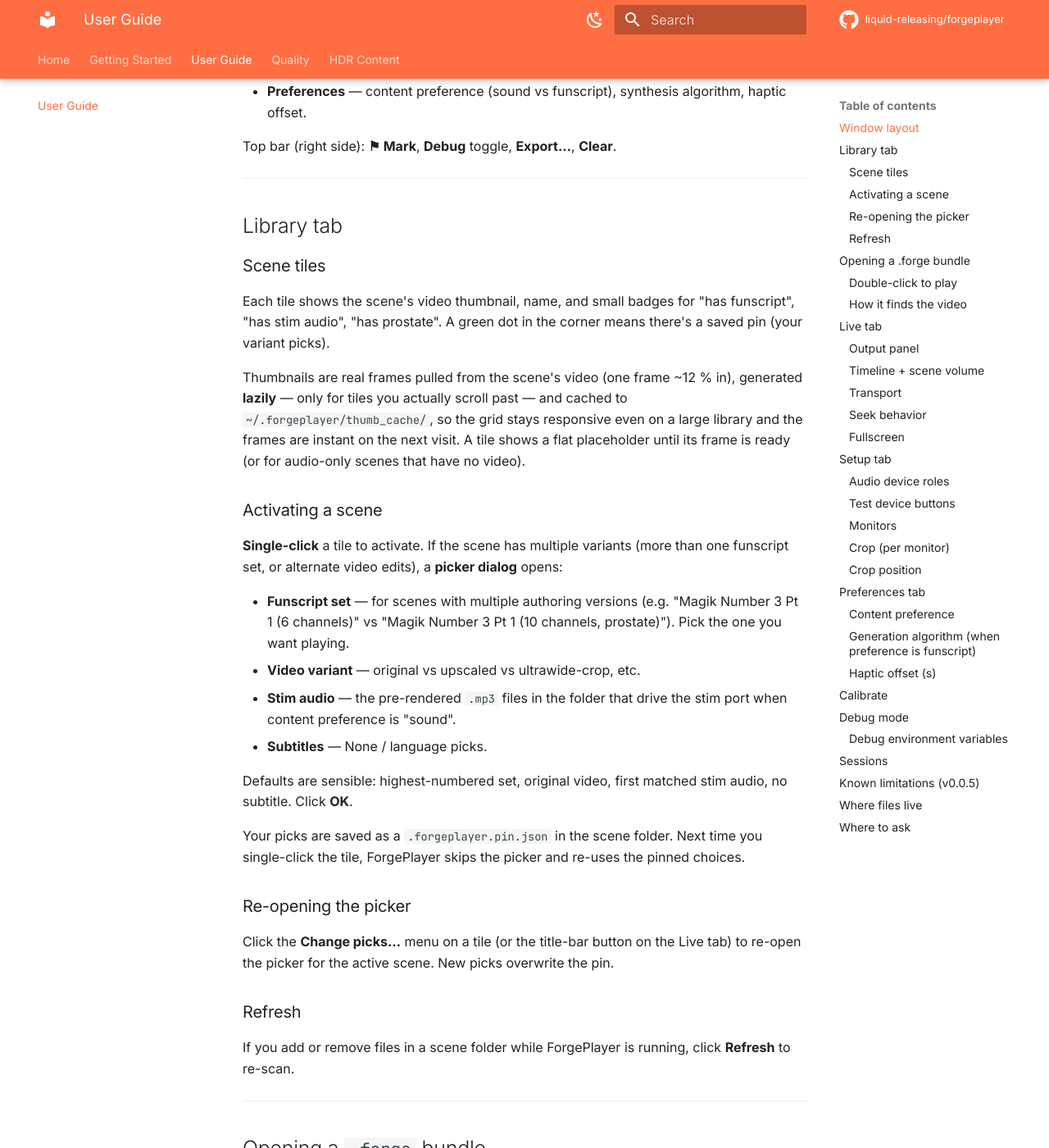
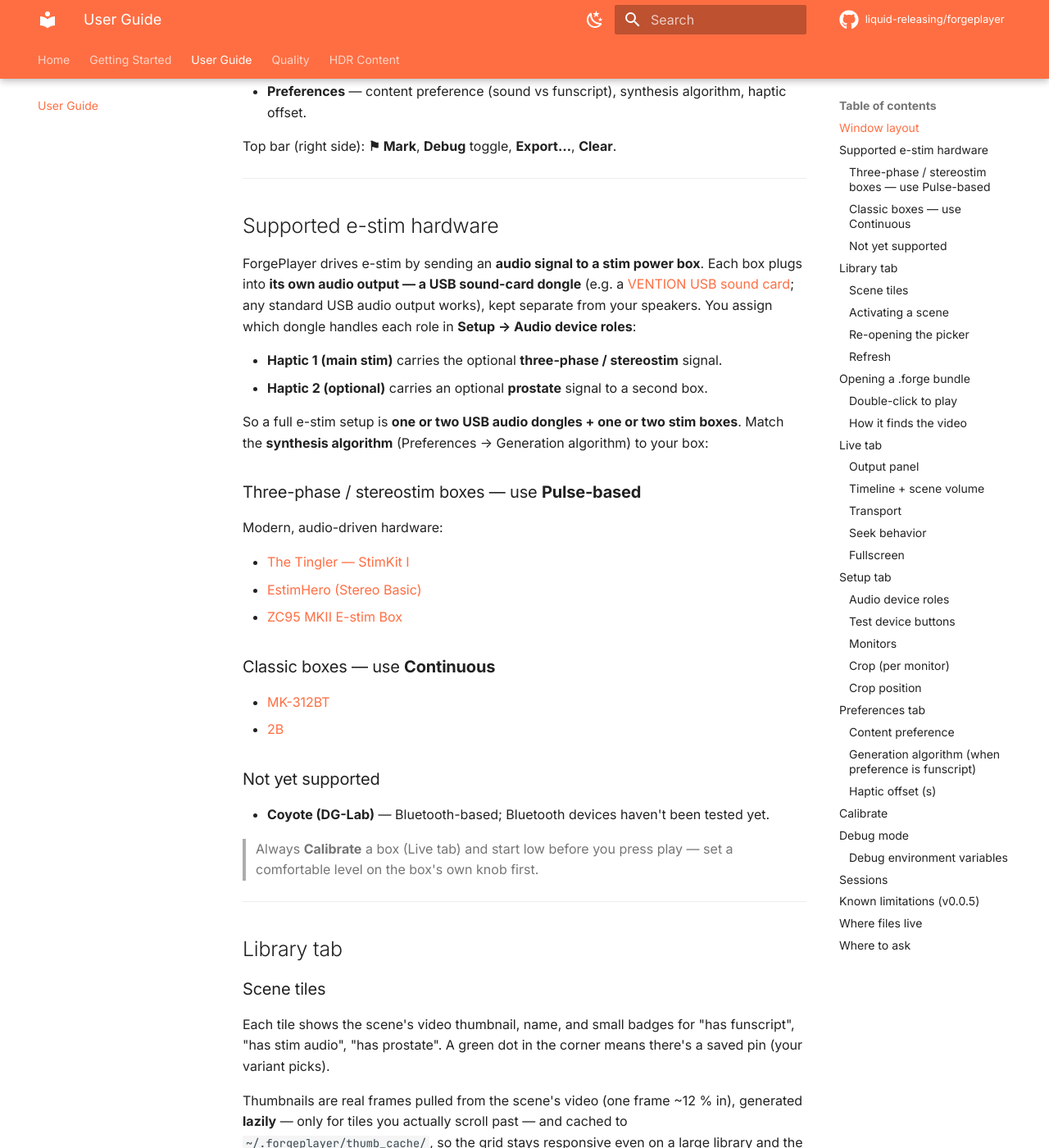
Before and after one commit to liquid-releasing/forgeplayer, an MkDocs documentation site: the page built from docs/user-guide.md, in a window 1280 px wide and 1400 px high, scrolled down 524 px. Shown: the whole window at 82% size. Built offline with MkDocs 1.6.1 and Material for MkDocs 9.7.7, drawn with Linux system fonts in a browser that asks for light colours; comment, search, counter and statistics services are not loaded.

Commit message:
docs: supported e-stim hardware (boxes + dongle routing)
Add a hardware-compatibility section to README and the user guide:
- How it connects: each stim box on its own USB audio dongle; Haptic 1 =
  three-phase/stereostim, Haptic 2 = optional prostate.
- Three-phase/stereostim (use Pulse): Tingler StimKit I, EstimHero, ZC95 MKII.
- Classic (use Continuous): MK-312BT, 2B.
- Not yet supported: Coyote (Bluetooth, untested).

Co-Authored-By: Claude Opus 4.8 (1M context) <noreply@anthropic.com>

```diff
--- a/docs/user-guide.md
+++ b/docs/user-guide.md
@@ -20,6 +20,46 @@ The main control window has four tabs across the top:
   algorithm, haptic offset.
 
 Top bar (right side): **⚑ Mark**, **Debug** toggle, **Export…**, **Clear**.
+
+---
+
+## Supported e-stim hardware
+
+ForgePlayer drives e-stim by sending an **audio signal to a stim power box**.
+Each box plugs into **its own audio output — a USB sound-card dongle**
+(e.g. a [VENTION USB sound card](https://www.amazon.com/dp/B08LGPKFN5); any
+standard USB audio output works), kept separate from your speakers. You assign
+which dongle handles each role in **Setup → Audio device roles**:
+
+- **Haptic 1 (main stim)** carries the optional **three-phase / stereostim**
+  signal.
+- **Haptic 2 (optional)** carries an optional **prostate** signal to a second
+  box.
+
+So a full e-stim setup is **one or two USB audio dongles + one or two stim
+boxes**. Match the **synthesis algorithm** (Preferences → Generation algorithm)
+to your box:
+
+### Three-phase / stereostim boxes — use **Pulse-based**
+
+Modern, audio-driven hardware:
+
+- [The Tingler — StimKit I](https://www.stimkits.com/)
+- [EstimHero (Stereo Basic)](https://shop.impudicus.net/products/estim-hero-stereo-basic)
+- [ZC95 MKII E-stim Box](https://darkmatter69.com/collections/estim)
+
+### Classic boxes — use **Continuous**
+
+- [MK-312BT](https://erostek.com/products/mk-312bt-power-unit)
+- [2B](https://estim.store/collections/2b)
+
+### Not yet supported
+
+- **Coyote (DG-Lab)** — Bluetooth-based; Bluetooth devices haven't been tested
+  yet.
+
+> Always **Calibrate** a box (Live tab) and start low before you press play —
+> set a comfortable level on the box's own knob first.
 
 ---
 
```
Also changed, not shown: README.md (+31 -0 lines).
